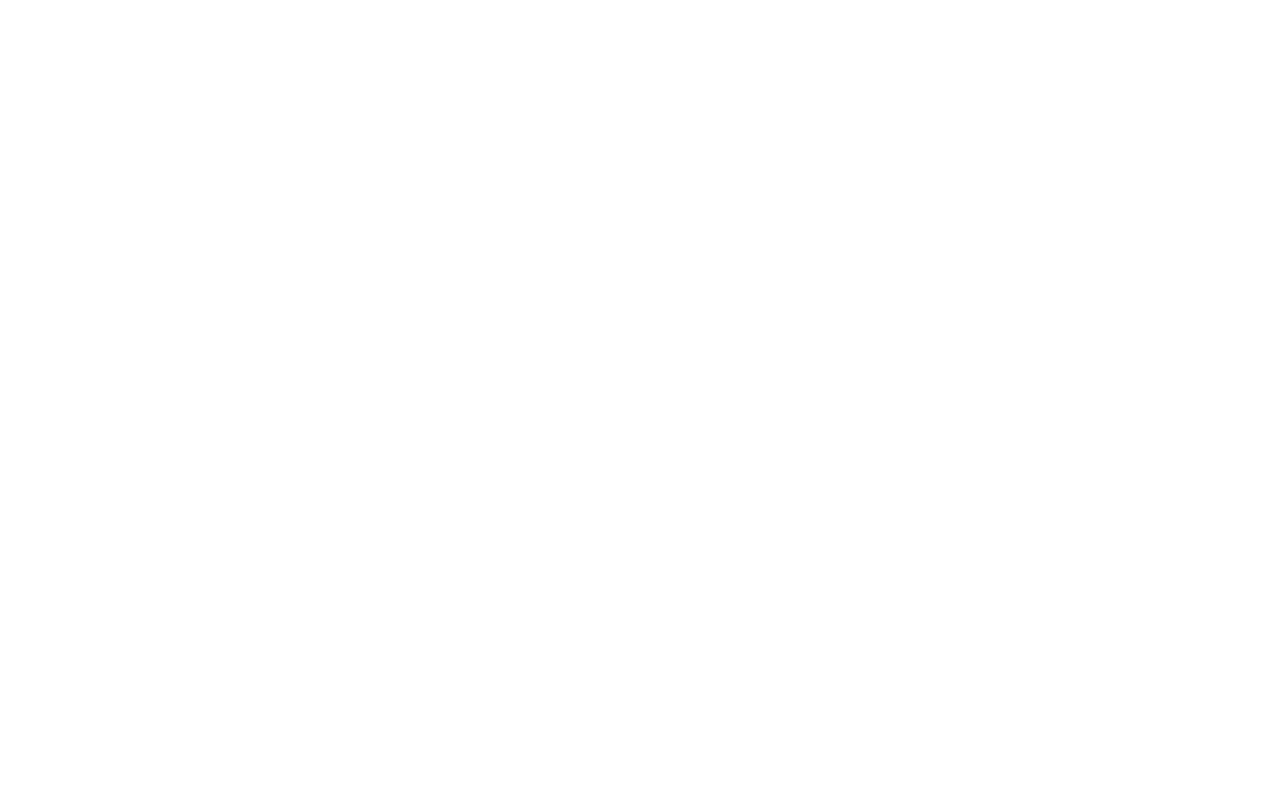
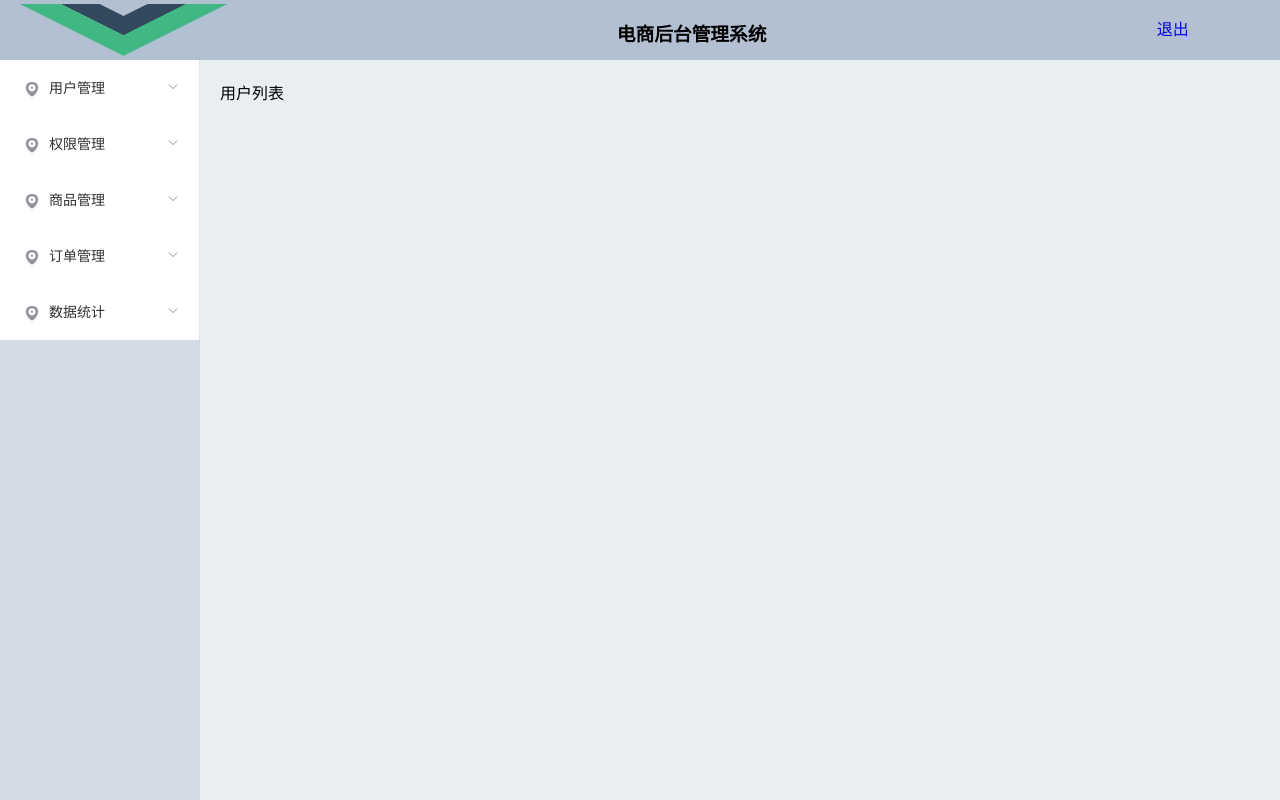
Before and after one commit to 790791059/2020-10-11, a Vue app: page /users in a window 1280 px wide. Built offline with nearby package versions, Linux system fonts and the light colour scheme; sample sign-in values are in the browser's storage.

Commit message:
用户路由配置

```diff
--- a/src/components/home/home.vue
+++ b/src/components/home/home.vue
@@ -19,14 +19,17 @@
     <el-container>
       <el-aside class="aside" width="200px">
         <!-- 侧边栏导航-menu -->
-        <el-menu :unique-opened="true">
+        <!-- 开启路由模式为true -->
+        <el-menu
+         :unique-opened="true"
+         :router="true">
           <el-submenu index="1">
             <template slot="title">
               <i class="el-icon-location"></i>
               <span>用户管理</span>
             </template>
             <!-- <template slot="title">分组一</template> -->
-            <el-menu-item index="1-1">
+            <el-menu-item index="users">
               <i class="el-icon-s-custom"></i>
               <span>用户列表</span>
             </el-menu-item>
@@ -93,7 +96,9 @@
           </el-submenu>
         </el-menu>
       </el-aside>
-      <el-main class="main">Main</el-main>
+      <el-main class="main">
+        <router-view></router-view>
+      </el-main>
     </el-container>
   </el-container>
 </template>
--- /dev/null
+++ b/src/components/users/users.vue
@@ -0,0 +1,47 @@
+<!--  -->
+<template>
+<div class=''>用户列表</div>
+</template>
+
+<script>
+//这里可以导入其他文件（比如：组件，工具js，第三方插件js，json文件，图片文件等等）
+//例如：import 《组件名称》 from '《组件路径》';
+
+export default {
+//import引入的组件需要注入到对象中才能使用
+components: {},
+data() {
+//这里存放数据
+return {
+
+};
+},
+//监听属性 类似于data概念
+computed: {},
+//监控data中的数据变化
+watch: {},
+//方法集合
+methods: {
+
+},
+//生命周期 - 创建完成（可以访问当前this实例）
+created() {
+
+},
+//生命周期 - 挂载完成（可以访问DOM元素）
+mounted() {
+
+},
+beforeCreate() {}, //生命周期 - 创建之前
+beforeMount() {}, //生命周期 - 挂载之前
+beforeUpdate() {}, //生命周期 - 更新之前
+updated() {}, //生命周期 - 更新之后
+beforeDestroy() {}, //生命周期 - 销毁之前
+destroyed() {}, //生命周期 - 销毁完成
+activated() {}, //如果页面有keep-alive缓存功能，这个函数会触发
+}
+</script>
+<style >
+/* //@import url(); 引入公共css类 */
+
+</style>
--- a/src/router/index.js
+++ b/src/router/index.js
@@ -11,14 +11,24 @@
         component: Login
     },
     {
+        name: 'home',
         path: '/home',
-        name: 'home',
         // route level code-splitting
         // this generates a separate chunk (about.[hash].js) for this route
         // which is lazy-loaded when the route is visited.
         component: () =>
-            import ( /* webpackChunkName: "about" */ '@/components/home/home.vue')
-    }
+            import ( /* webpackChunkName: "about" */ '@/components/home/home.vue'),
+        children: [{
+            name: 'users',
+            path: '/users',
+            component: () =>
+                import ( /* webpackChunkName: "about" */ '@/components/users/users.vue')
+
+        }]
+
+
+    },
+
 ]
 
 const router = new VueRouter({
```
